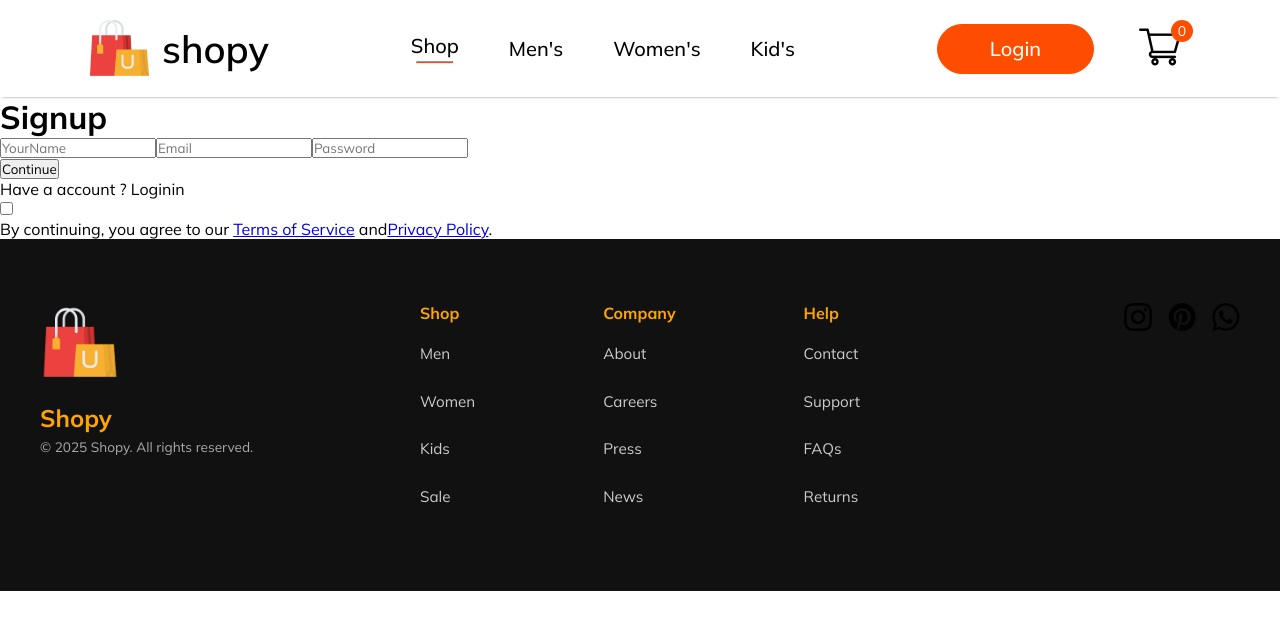
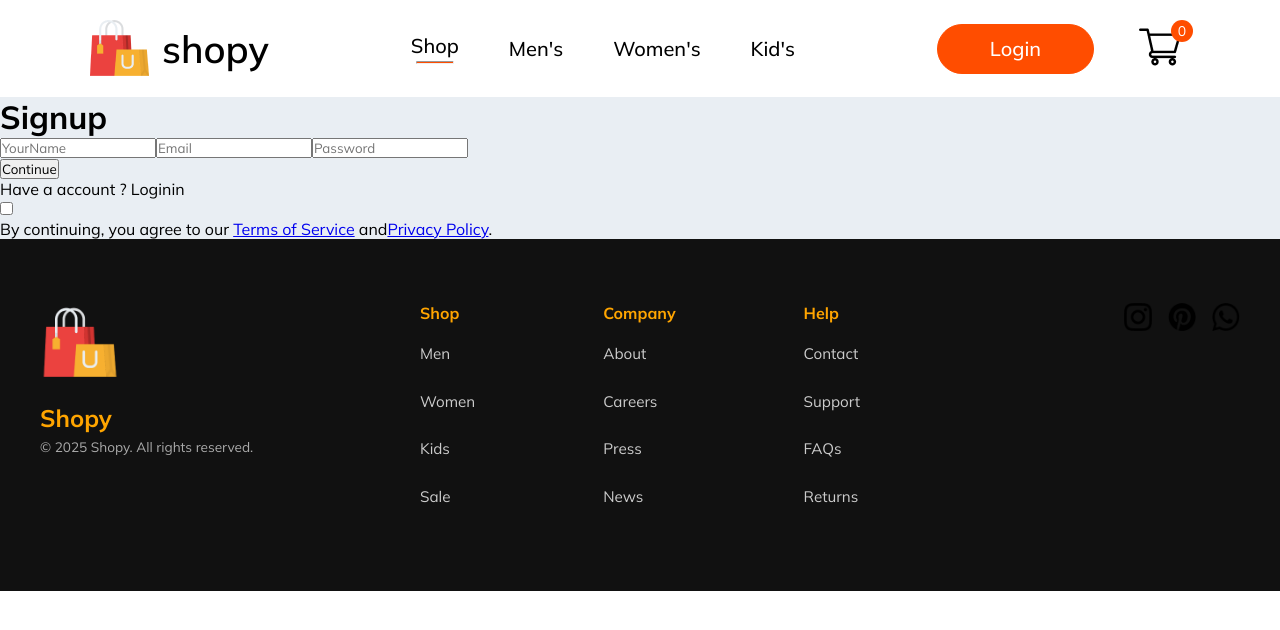
Before and after one commit to Jaimurugan-c/E-comMern, a React (Vite) app in the folder frontend/: page /login in a window 1280 px wide. Shown: the top 630 px of the page. Built offline with nearby package versions, Linux system fonts and the light colour scheme; a web font is replaced by a local one.

Commit message:
19/05/2025

```diff
--- a/frontend/src/pages/LoginSignup.jsx
+++ b/frontend/src/pages/LoginSignup.jsx
@@ -18,8 +18,8 @@ const LoginSignup = () => {
         <div className="loginsignup-agree">
           <input type="checkbox" />
           <p>
-            By continuing, you agree to our <Link to="/home">Terms of Service</Link> and
-            <Link to="/home">Privacy Policy</Link>.
+            By continuing, you agree to our <Link to="/">Terms of Service</Link> and
+            <Link to="/">Privacy Policy</Link>.
           </p>
         </div>
       </div>
--- a/frontend/src/pages/css/loginsignup.css
+++ b/frontend/src/pages/css/loginsignup.css
@@ -1,3 +1,6 @@
 .loginsignup{
-
+height:100%;
+width:100%;
+background-color: rgb(233, 238, 243);
+padding-top: 1;
 }
```
